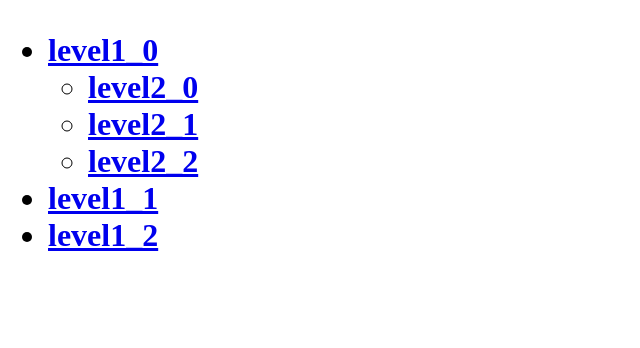
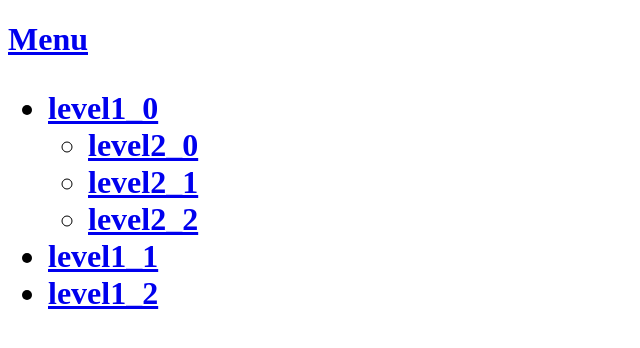
Before and after one commit to SaidenovRamzan/UpTrader, a Django app: page /menu in a window 1280 px wide. Shown: the top 348 px of the page, without its empty margins (0-640 px from the left). Run offline with Django 5.2, Linux system fonts and the light colour scheme; data comes from the database, SQL or seed files in the repository; both versions use the stored data as it was after the commit.

Commit message:
сделал тестовое и закончил настройку

```diff
--- a/Ramzan_test/app/models.py
+++ b/Ramzan_test/app/models.py
@@ -6,7 +6,7 @@ class MenuItem(models.Model):
     parent = models.ForeignKey(
         "self", related_name="children", null=True, blank=True, on_delete=models.CASCADE
     )
-    url = models.CharField(max_length=100, blank=True, null=True)
+    url = models.CharField(max_length=100, unique=True)
 
     def __str__(self):
         return self.title
--- a/Ramzan_test/app/templates/menu_template.html
+++ b/Ramzan_test/app/templates/menu_template.html
@@ -7,6 +7,7 @@
     <title>Menu</title>
 </head>
 <body>
+    <h1><a href="http://localhost:8000/menu">Menu</a></h1>
     <h1>{% autoescape off %}{% draw_menu menu_url %}{% endautoescape %}</h1>
 </body>
 </html>
--- a/Ramzan_test/app/templatetags/menu_tags.py
+++ b/Ramzan_test/app/templatetags/menu_tags.py
@@ -15,12 +15,12 @@ def draw_menu(menu_url: str = None):
         )
         menu_html = "<ul>"
         for item in menu_items:  # Пишем всех родителей
-            menu_html += f'<li><a href="http://localhost:8000/menu/{ item.title }">{item.title}</a>'
+            menu_html += f'<li><a href="http://localhost:8000/menu/{ item.url }">{item.title}</a>'
             for child in item.children.all():  # Пишем всех детей
                 menu_html += f"""
                     <ul>
                         <li>
-                            <a href="http://localhost:8000/menu/{ child.title }">{child.title}</a>
+                            <a href="http://localhost:8000/menu/{ child.url }">{child.title}</a>
                         </li>
                     </ul>
                 """
@@ -31,14 +31,14 @@ def draw_menu(menu_url: str = None):
 
     else:
         menu_items = MenuItem.objects.prefetch_related("children", "parent").get(
-            title=menu_url
+            url=menu_url
         )
 
         for item in menu_items.children.all():  # Пишем всех детей
             menu_html += f"""
                 <ul>
                     <li>
-                        <a href="http://localhost:8000/menu/{ item.title }">{item.title}</a>
+                        <a href="http://localhost:8000/menu/{ item.url }">{item.title}</a>
                     </li>
                 </ul>
             """
@@ -48,12 +48,11 @@ def draw_menu(menu_url: str = None):
             menu_html = f"""
                 <ul>
                     <li>
-                        <a href="http://localhost:8000/menu/{ item.title }">{item.title}</a>
+                        <a href="http://localhost:8000/menu/{ item.url }">{item.title}</a>
                     </li>
                     {menu_html}
                 </ul>
             """
-
             if item.parent:
                 get_parents(item.parent)
 
```
Also changed, not shown: Ramzan_test/app/migrations/0001_initial.py, Ramzan_test/db.sqlite3.
